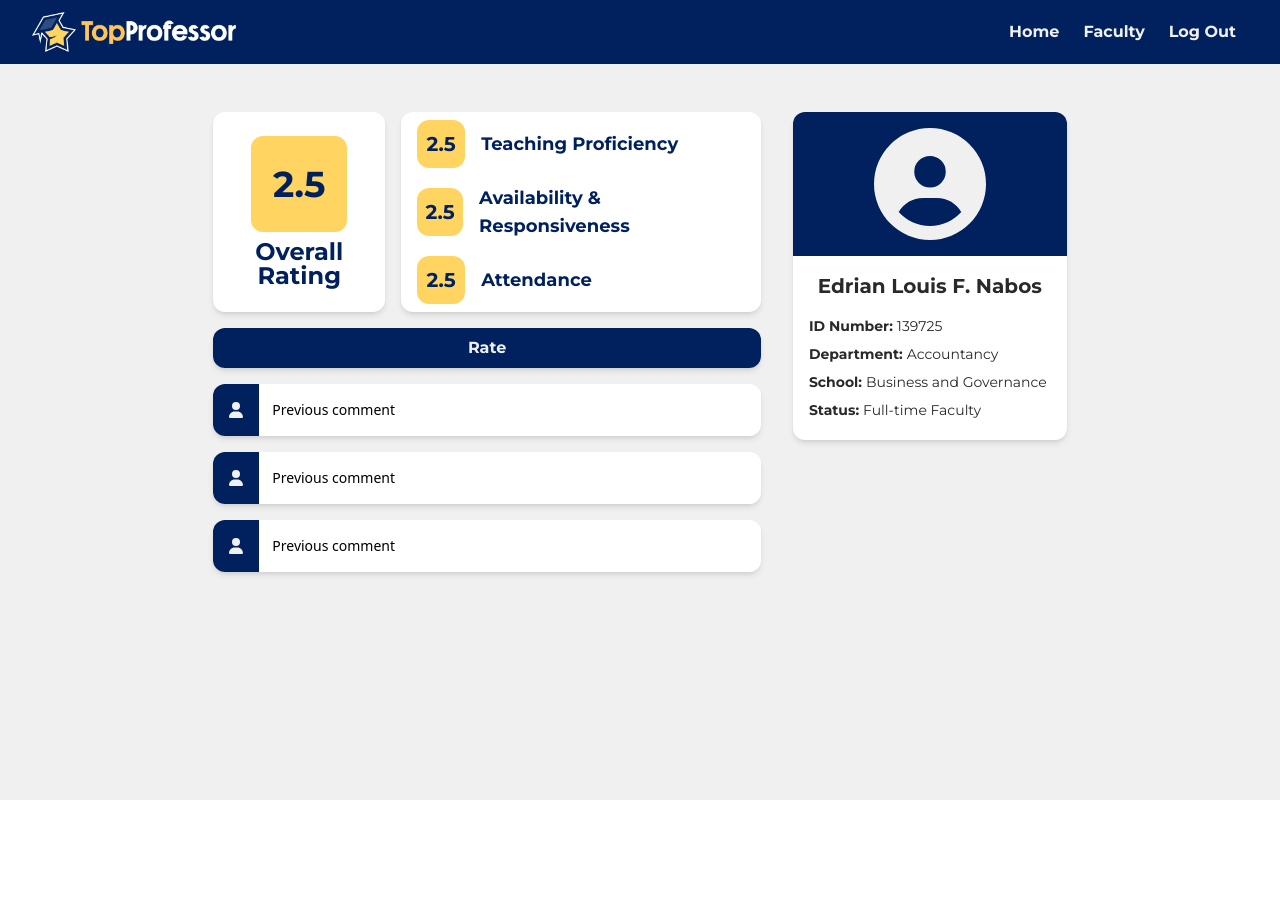
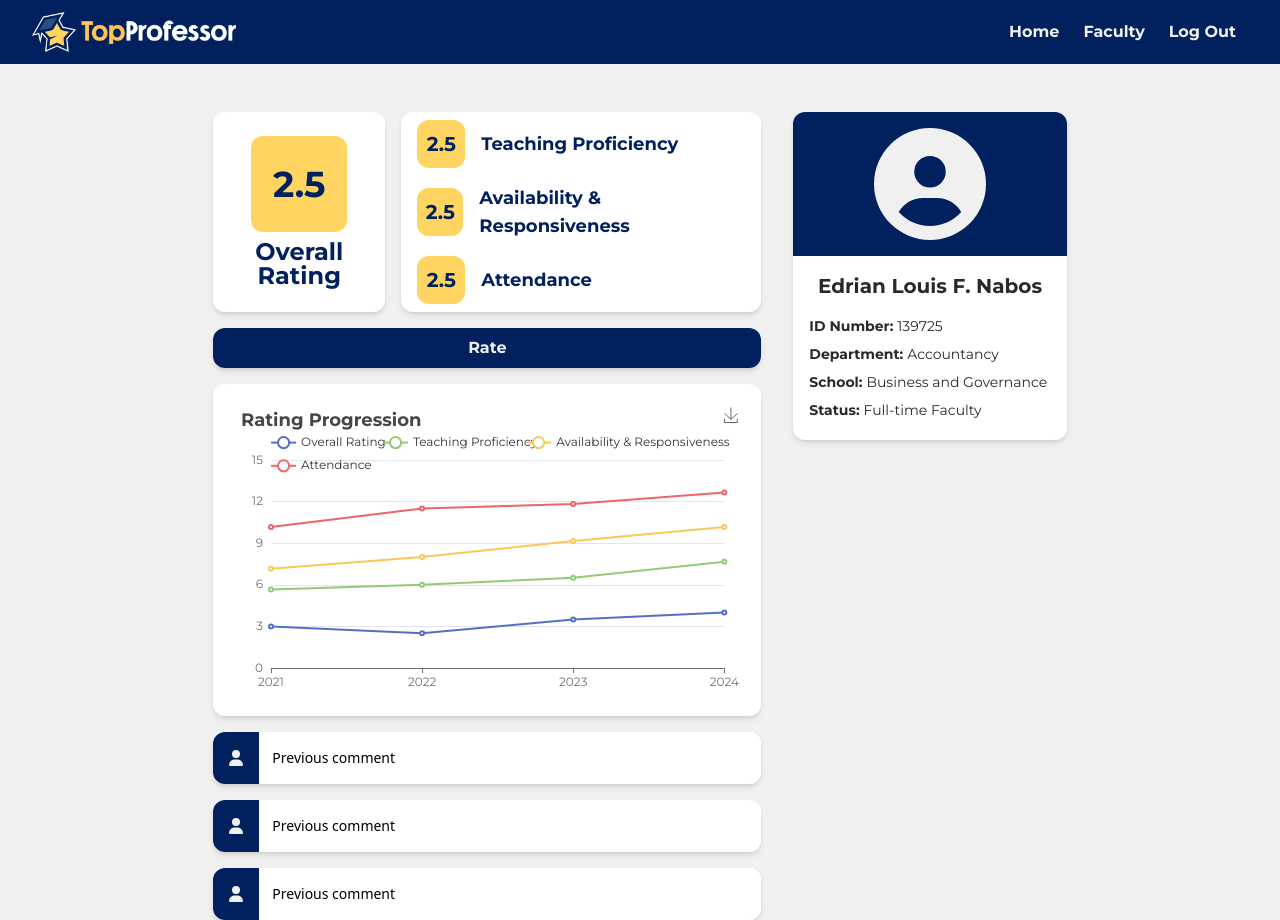
Before and after one commit to ethrlcalio/topProfessor, a React (Vite) app in the folder fullstack_dev/frontend/: page /professor in a window 1280 px wide. Before the commit the page ends 800 px from the top, so only its background shows below. Built offline with nearby package versions, Linux system fonts and the light colour scheme.

Commit message:
Added line chart component
added line chart component using echarts

install echarts and echarts-for-react

```diff
--- a/fullstack_dev/frontend/package.json
+++ b/fullstack_dev/frontend/package.json
@@ -15,6 +15,8 @@
     "@fortawesome/react-fontawesome": "^0.2.0",
     "@heroicons/react": "^2.1.3",
     "axios": "^1.6.8",
+    "echarts": "^5.5.0",
+    "echarts-for-react": "^3.0.2",
     "react": "^18.2.0",
     "react-dom": "^18.2.0",
     "react-modal": "^3.16.1",
--- a/fullstack_dev/frontend/src/App.jsx
+++ b/fullstack_dev/frontend/src/App.jsx
@@ -8,11 +8,12 @@ import ProfessorProfile from './pages/Faculty/ProfessorProfile'
 import Default from './pages/Home/Default'
 import Login from './pages/Login/Login'
 import Faculty from './pages/Faculty/Faculty'
-
+import MetricContextProvider from './context/MetricContext'
 
 function App() {
   return (
     <>
+      <MetricContextProvider>
         <div className='flex flex-col h-screen'>
           <Navbar />
           {/* Your other content goes here */}
@@ -26,6 +27,7 @@ function App() {
             </Routes>
           </div>
         </div>
+      </MetricContextProvider>
     </>
   );
 }
--- /dev/null
+++ b/fullstack_dev/frontend/src/components/LineChart.jsx
@@ -0,0 +1,70 @@
+import React, {useEffect, useContext} from 'react'
+//import * as echarts from 'echarts'
+import ReactEcharts from 'echarts-for-react'
+
+const LineChart = () => {
+    const option = {
+        textStyle:{
+          fontFamily: 'Montserrat'
+        },
+        title: {
+            padding: 12,
+          text: 'Rating Progression',
+        },
+        tooltip: {
+          trigger: 'axis'
+        },
+        legend: {
+            padding: 36,
+          data: ['Overall Rating', 'Teaching Proficiency', 'Availability & Responsiveness', 'Attendance']
+        },
+        grid: {
+          left: '4%',
+          right: '4%',
+          bottom: '4%',
+          containLabel: true,
+        },
+        toolbox: {
+          feature: {
+            saveAsImage: {}
+          }
+        },
+        xAxis: {
+          type: 'category',
+          boundaryGap: false,
+          data: ['2021', '2022', '2023', '2024']
+        },
+        yAxis: {
+          type: 'value'
+        },
+        series: [
+          {
+            name: 'Overall Rating',
+            type: 'line',
+            stack: 'Total',
+            data: [3, 2.5, 3.5, 4]
+          },
+          {
+            name: 'Teaching Proficiency',
+            type: 'line',
+            stack: 'Total',
+            data: [2.66, 3.5, 3, 3.66]
+          },
+          {
+            name: 'Availability & Responsiveness',
+            type: 'line',
+            stack: 'Total',
+            data: [1.5, 2, 2.66, 2.5]
+          },
+          {
+            name: 'Attendance',
+            type: 'line',
+            stack: 'Total',
+            data: [3, 3.5, 2.66, 2.5]
+          },
+        ]
+    };
+    return <ReactEcharts option={option} />;
+}
+
+export default LineChart;
--- a/fullstack_dev/frontend/src/context/MetricContext.jsx
+++ b/fullstack_dev/frontend/src/context/MetricContext.jsx
@@ -1,10 +1,10 @@
-import React, {createContext, useState} from React;
+import React, {createContext, useState} from 'react';
 
 export const MetricContext = createContext();
 
 const MetricProvider = ({children}) => {
-    const metrics = useState([
-        "Teahcing Proficiency",
+    const [metrics, setMetrics] = useState([
+        "Teaching Proficiency",
         "Availability & Responsiveness",
         "Attendance"
     ]);
@@ -12,3 +12,5 @@ const MetricProvider = ({children}) => {
         {children}
     </MetricContext.Provider>
 }
+
+export default MetricProvider;
--- a/fullstack_dev/frontend/src/pages/Faculty/ProfessorProfile.jsx
+++ b/fullstack_dev/frontend/src/pages/Faculty/ProfessorProfile.jsx
@@ -1,14 +1,15 @@
-import React from "react";
+import React, {useContext} from "react";
 import Profile from "../../components/Profile";
 import FacultyProfile from "../../components/FacultyProfile";
 import MajorRating from "../../components/MajorRating";
 import MinorRating from "../../components/MinorRating";
 import AddButton from "../../components/AddButton";
 import EmptyBox from "../../components/EmptyBox";
+import {MetricContext} from '../../context/MetricContext'
+import LineChart from "../../components/LineChart";
 
 const ProfessorProfile = () => {
-  const metrics = ["Teaching Proficiency", "Availability & Responsiveness", "Attendance"];
-  {/* Testing Context providers */}
+  const {metrics, setMetrics} = useContext(MetricContext);
 
   return (
     <div class="bg-anti-flash min-h-full">
@@ -30,6 +31,9 @@ const ProfessorProfile = () => {
             <div class="w-full h-full bg-white rounded-xl shadow-md overflow-hidden">
               <AddButton />
             </div>
+            <div class="w-full h-full p-4 bg-white rounded-xl shadow-md overflow-hidden">
+              <LineChart />
+            </div>
             <div class="w-full h-full bg-white rounded-xl shadow-md overflow-hidden">
               <EmptyBox />
             </div>
--- a/fullstack_dev/frontend/src/pages/Home/Home.jsx
+++ b/fullstack_dev/frontend/src/pages/Home/Home.jsx
@@ -1,6 +1,7 @@
 import React from 'react'
 import Table from '../../components/Table'
 import Profile from '../../components/Profile'
+import LineChart from '../../components/LineChart'
 
 const Home = () => {
   return (
```
Also changed, not shown: 1 other file (tests, documents, lock files or other folders). Lines whose indentation alone changed are shown as unchanged.
